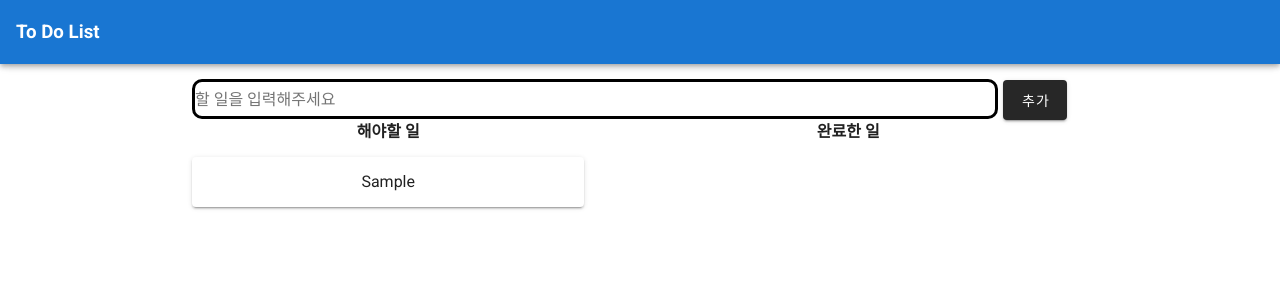
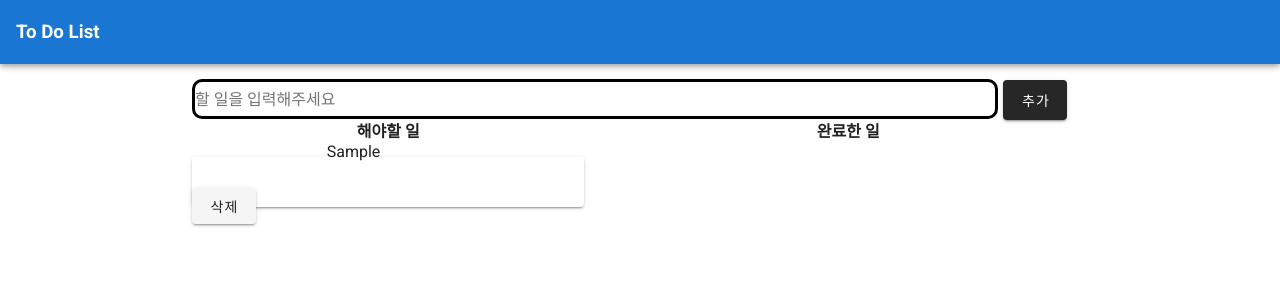
Before and after one commit to hkj4900/StudyVue, a Vue app in the folder to-do-list/: page / in a window 1280 px wide. Both pictures are taken after typing "Sample" into the empty fields and a click on the button "추가". Shown: the top 300 px of the page. Built offline with nearby package versions, Linux system fonts and the light colour scheme.

Commit message:
항목 삭제 기능 추가

```diff
--- a/to-do-list/src/App.vue
+++ b/to-do-list/src/App.vue
@@ -16,11 +16,29 @@
       <v-row>
         <v-col>
           <h4>해야할 일</h4>
-          <v-card @click="moveToCompleteList(item)" class="cardStyle" v-for="(item, i) in ToDoList" :key="i">{{item}}</v-card>
+          <v-card  class="cardStyle" v-for="(item, i) in ToDoList" :key="i">
+            <v-row>
+              <v-col class="textStyle" :cols = "10" @click="moveToCompleteList(item)">
+                {{item}}
+              </v-col>
+              <v-col>
+                <v-btn @click = "deleteToDoItem(item)">삭제</v-btn>
+              </v-col>
+            </v-row>
+          </v-card>
         </v-col>
         <v-col>
           <h4>완료한 일</h4>
-          <v-card @click="moveToToDoList(item)" class="cardStyle" v-for="(item, i) in completeList" :key="i">{{item}}</v-card>
+          <v-card class="cardStyle" v-for="(item, i) in completeList" :key="i">
+            <v-row>
+              <v-col class="textStyle" :cols = "10" @click="moveToToDoList(item)">
+                {{item}}
+              </v-col>
+              <v-col>
+                <v-btn @click = "deleteCompleteItem(item)">삭제</v-btn>
+              </v-col>
+            </v-row>
+          </v-card>
         </v-col>
       </v-row>
     </v-content>
@@ -48,16 +66,23 @@ export default {
       this.ToDoList[listIndex] = this.ToDoItem
       this.ToDoItem = ''
     },
-    moveToCompleteList(item) {
+    deleteToDoItem(item) {
       var index = this.ToDoList.indexOf(item);
       this.ToDoList.splice(index, 1);
+    },
+    deleteCompleteItem(item) {
+      var index = this.completeList.indexOf(item);
+      this.completeList.splice(index, 1);
+    },
+    moveToCompleteList(item) {
+      this.deleteToDoItem(item)
       this.completeList.push(item)
     },
     moveToToDoList(item) {
-      var index = this.completeList.indexOf(item);
-      this.completeList.splice(index, 1);
+      this.deleteCompleteItem(item)
       this.ToDoList.push(item)
-    },
+    }
+
   }
 };
 </script>
@@ -92,6 +117,12 @@ export default {
   align-items: center;
   justify-content: center;
 }
+.textStyle {
+  text-align: center;
+  display: flex;
+  align-items: center;
+  justify-content: center;
+}
 h4{
   width: 90%;
   text-align: center;
```
